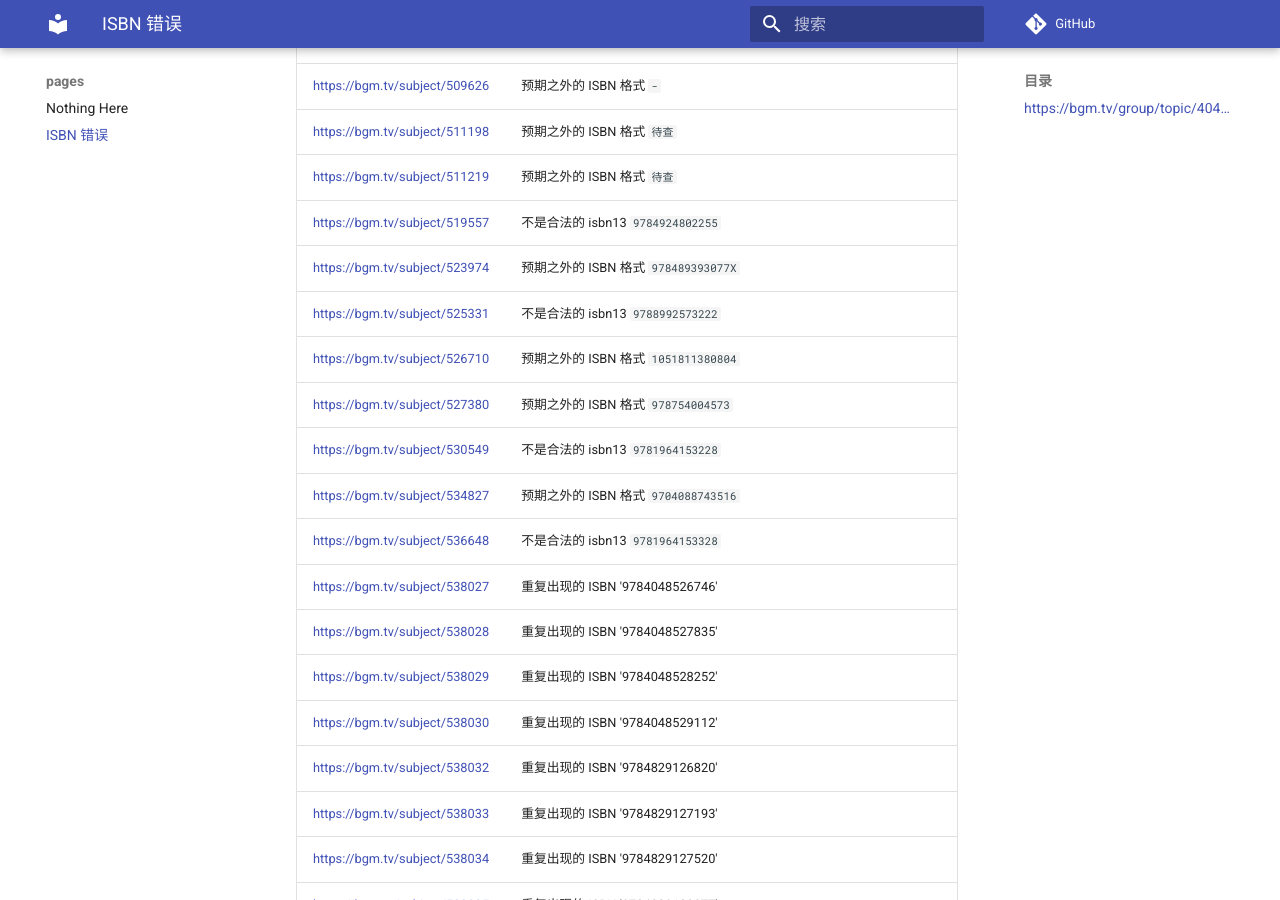
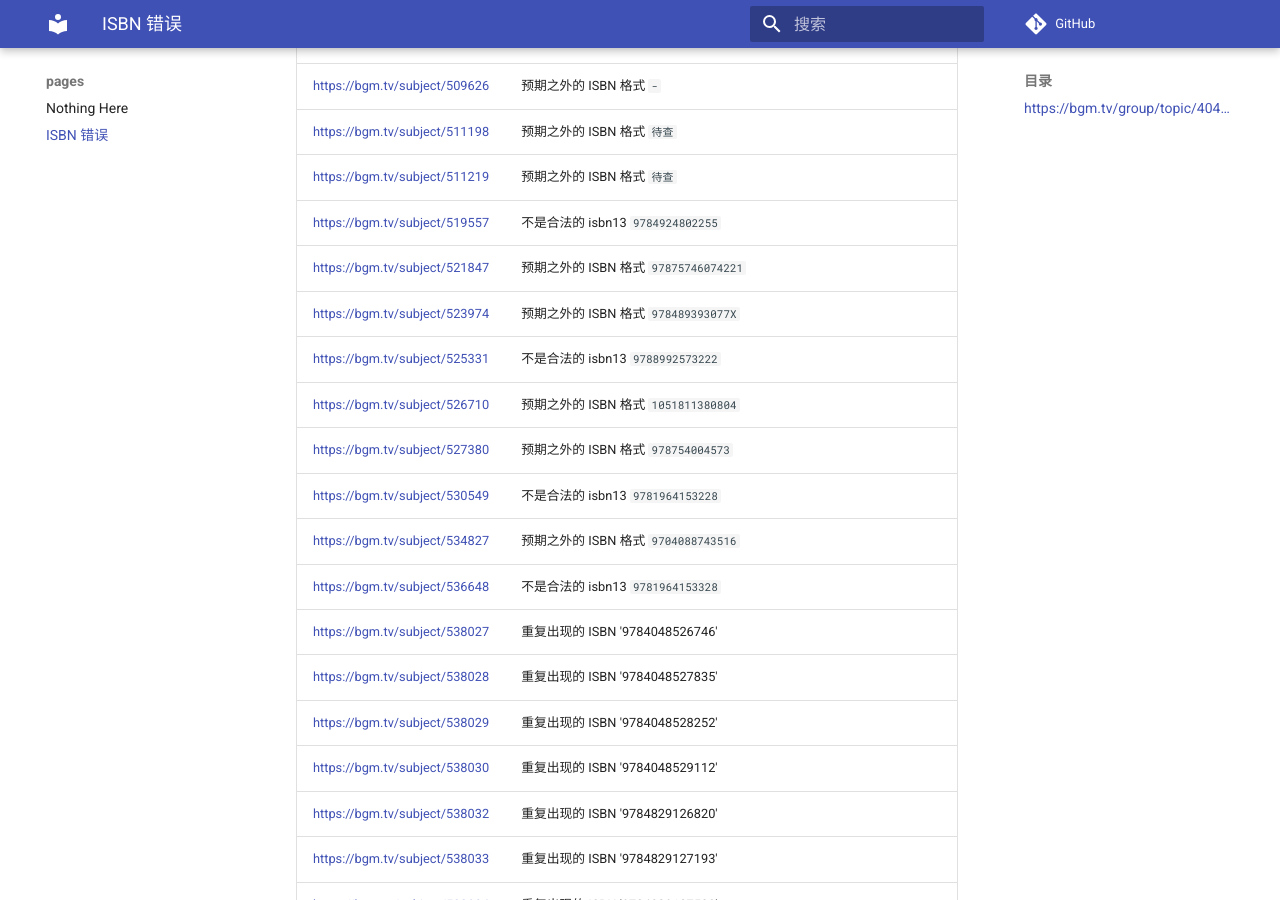
Before and after one commit to trim21/bangumi-pages, an MkDocs documentation site: the page built from docs/isbn.md, in a window 1280 px wide and 900 px high, scrolled down 5756 px. Built offline with MkDocs 1.6.1 and Material for MkDocs 9.7.7, drawn with Linux system fonts in a browser that asks for light colours; comment, search, counter and statistics services are not loaded; part of the change alters nothing that is shown.

Commit message:
update isbn.md

```diff
--- a/docs/isbn.md
+++ b/docs/isbn.md
@@ -1,7 +1,7 @@
 # ISBN 错误
 ## <https://bgm.tv/group/topic/404801>
 
-total 221
+total 222
 
 | url | error |
 | --- |  ---  |
@@ -130,6 +130,7 @@ total 221
 | <https://bgm.tv/subject/511198> | 预期之外的 ISBN 格式 `待查` |
 | <https://bgm.tv/subject/511219> | 预期之外的 ISBN 格式 `待查` |
 | <https://bgm.tv/subject/519557> | 不是合法的 isbn13 <code>9784924802255</code> |
+| <https://bgm.tv/subject/521847> | 预期之外的 ISBN 格式 `97875746074221` |
 | <https://bgm.tv/subject/523974> | 预期之外的 ISBN 格式 `978489393077X` |
 | <https://bgm.tv/subject/525331> | 不是合法的 isbn13 <code>9788992573222</code> |
 | <https://bgm.tv/subject/526710> | 预期之外的 ISBN 格式 `1051811380804` |
```
